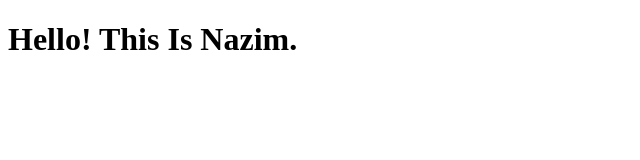
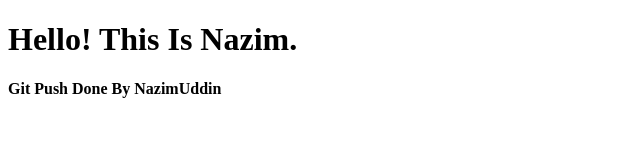
Before and after one commit to NazimUddin31/web, a plain HTML site: page web/index.html in a window 1280 px wide. Shown: the whole page, without its empty margins (0-640 px from the left). Drawn offline with Linux system fonts and the light colour scheme.

Commit message:
git done

```diff
--- a/web/index.html
+++ b/web/index.html
@@ -11,6 +11,8 @@
 <body>
     <h1>Hello! This Is Nazim.
     </h1>
+
+    <h4>Git Push Done By NazimUddin</h4>
 </body>
 
 </html>
```
Also changed, not shown: 2 other files.
